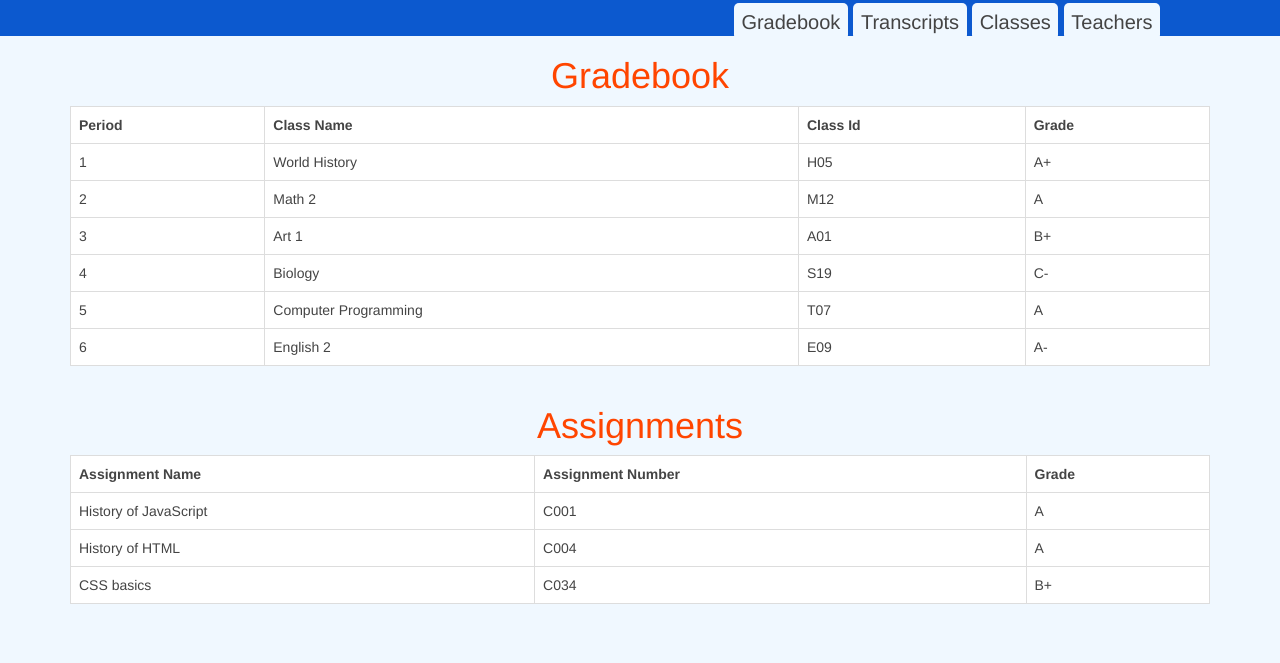
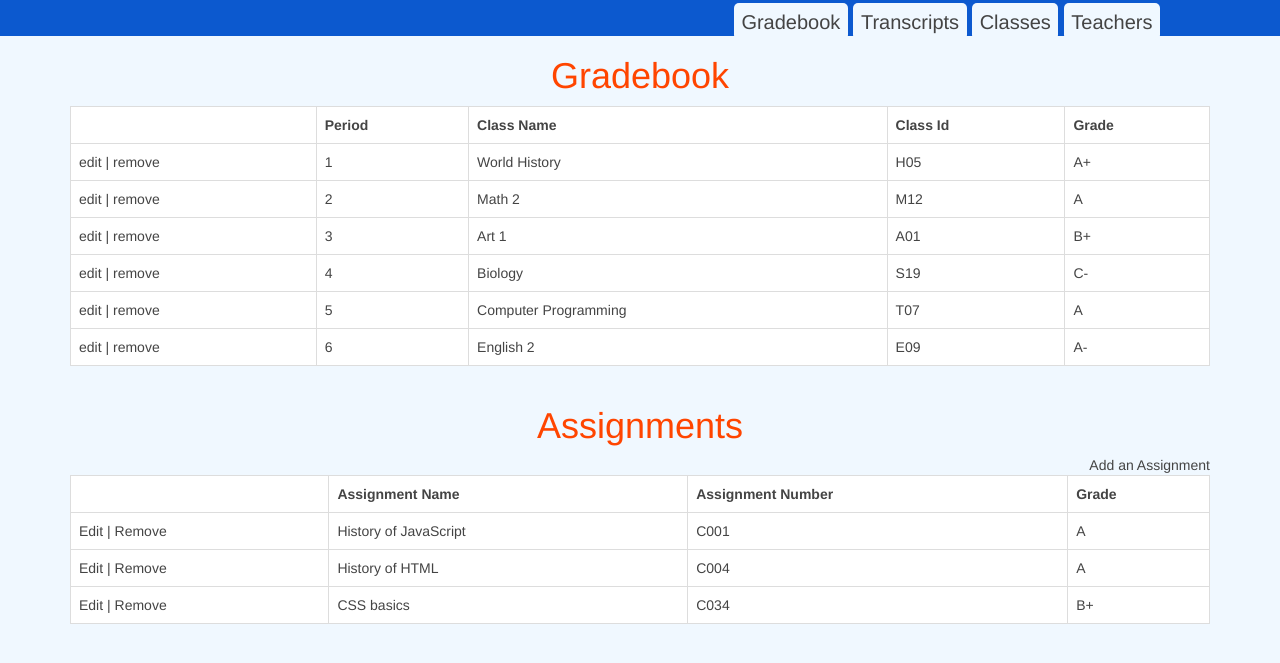
Before and after one commit to kennethkoontz/upgrade, a website: page static/gradebook.html in a window 1280 px wide. Shown: the part 59-722 px from the top of the page. Drawn offline with nearby package versions, Linux system fonts and the light colour scheme.

Commit message:
teacher details

```diff
--- a/index.js
+++ b/index.js
@@ -3,3 +3,5 @@ var app = express();
 
 app.use(express.static(__dirname + '/static'));
 app.listen(process.env.PORT);
+
+  mongodb://linds-roman:lindsey188@ds060478.mongolab.com:60478/upgrade
--- a/static/gradebook.html
+++ b/static/gradebook.html
@@ -31,42 +31,49 @@
     <div class="container">
         <table class="table table-bordered">
             <tr>
+              <th></th>
               <th>Period</th>
               <th>Class Name</th>
               <th>Class Id</th>
               <th>Grade</th>
           </tr>
           <tr>
+              <td><a href="">edit</a> | <a href="">remove</a></td>
               <td>1</td>
               <td><a href="classes/worldhistory.html">World History</a></td>
               <td>H05</td>
               <td>A+</td>
           </tr>
           <tr>
+              <td><a href="">edit</a> | <a href="">remove</a></td>
               <td>2</td>
               <td><a href="classes/math2.html">Math 2</a></td>
               <td>M12</td>
               <td>A</td>
           </tr>
           <tr>
+              <td><a href="">edit</a> | <a href="">remove</a></td>
               <td>3</td>
               <td><a href="classes/art1.html">Art 1</a></td>
               <td>A01</td>
               <td>B+</td>
           </tr>
           <tr>
+              <td><a href="">edit</a> | <a href="">remove</a></td>
               <td>4</td>
               <td><a href="classes/biology.html">Biology</a></td>
               <td>S19</td>
               <td>C-</td>
             </tr>
             <tr>
+                <td><a href="">edit</a> | <a href="">remove</a></td>
               <td>5</td>
               <td><a href="classes/computer.html">Computer Programming</a></td>
               <td>T07</td>
               <td>A</td>
           </tr>
           <tr>
+              <td><a href="">edit</a> | <a href="">remove</a></td>
               <td>6</td>
               <td><a href="classes/english2.html">English 2</a></td>
               <td>E09</td>
@@ -78,23 +85,28 @@
 
     <h1>Assignments</h1>
       <main class="container">
+          <a href="" class="pull-right">Add an Assignment</a>
         <table class="table table-bordered">
           <tr>
+              <th></th>
               <th>Assignment Name</th>
               <th>Assignment Number</th>
               <th>Grade </th>
           </tr>
           <tr>
+              <td><a href="">Edit</a> | <a href="">Remove</a></td>
               <td>History of JavaScript</td>
               <td>C001</td>
               <td>A</td>
           </tr>
           <tr>
+              <td><a href="">Edit</a> | <a href="">Remove</a></td>
               <td>History of HTML</td>
               <td>C004</td>
               <td>A</td>
           </tr>
           <tr>
+              <td><a href="">Edit</a> | <a href="">Remove</a></td>
               <td>CSS basics</td>
               <td>C034</td>
               <td>B+</td>
```
Also changed, not shown: static/classes.html (+13 -0 lines), static/classes/art1.html (+5 -0 lines), static/classes/biology.html (+5 -0 lines), static/classes/computer.html (+5 -0 lines), static/classes/dp1.html (+5 -0 lines), static/classes/dp23.html (+5 -0 lines), static/classes/english2.html (+5 -0 lines), static/classes/english4.html (+5 -0 lines), static/classes/hjava.html (+5 -0 lines), static/classes/hmath2.html (+5 -0 lines), static/classes/math2.html (+5 -0 lines), static/classes/matha.html (+5 -0 lines), static/classes/ushistory.html (+5 -0 lines), static/classes/worldhistory.html (+6 -0 lines).
